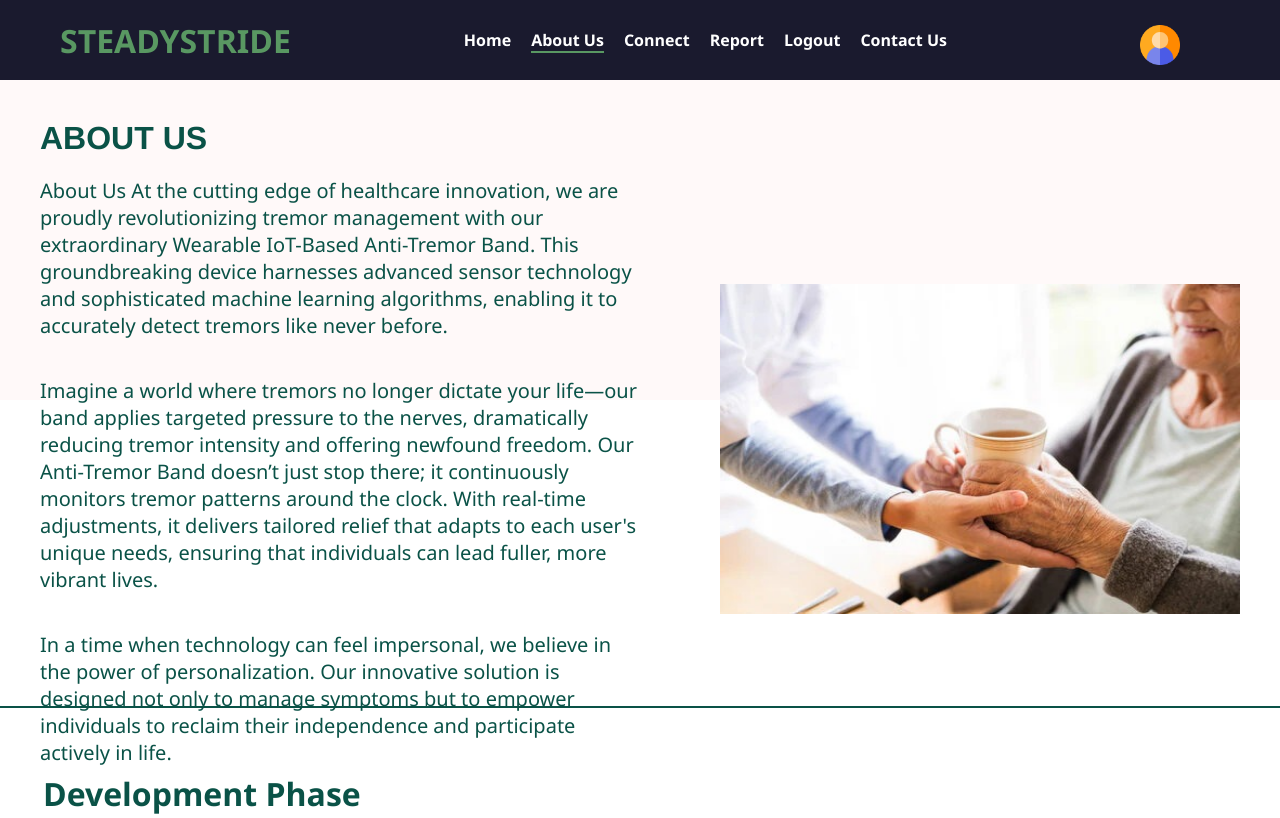
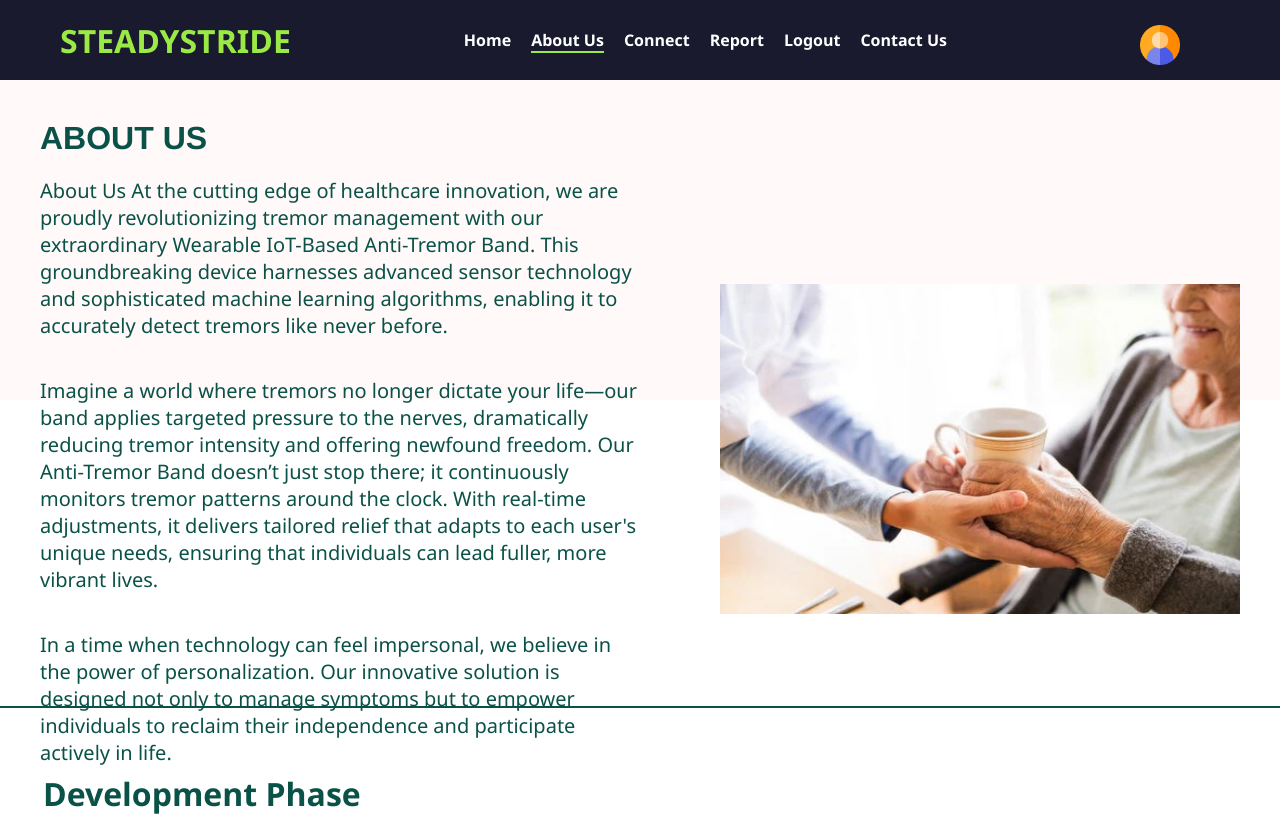
Before and after one commit to debojyoti10CC/prototype1, a website: page aboutus.html in a window 1280 px wide. Shown: the top 818 px of the page. Drawn offline with Linux system fonts and the light colour scheme.

Commit message:
Update aboutus.css

```diff
--- a/aboutus.css
+++ b/aboutus.css
@@ -30,7 +30,7 @@
 
 .navbar-brand {
     font-size: 2rem;
-    color: #599862;
+    color: #9ae945;
 }
 
 .navbar-menu {
@@ -47,7 +47,7 @@
 }
 
 .navbar-menu li a.active {
-    border-bottom: 2.5px solid #599862;
+    border-bottom: 2.5px solid #9ae945;
 }
 
 .navbar-user {
```
